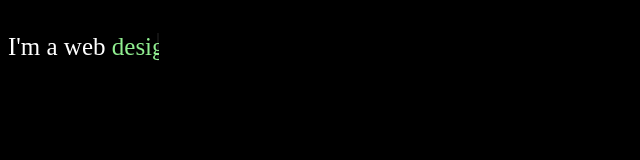
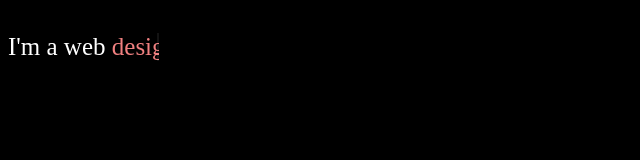
Before and after one commit to tkazee/spash_img, a plain HTML site: page INDEX.HTML in a window 1280 px wide. Shown: the full height of the page, 0-640 px from the left. Drawn offline with Linux system fonts and the light colour scheme.

Commit message:
this fourth commit from terminal

```diff
--- a/INDEX.HTML
+++ b/INDEX.HTML
@@ -21,7 +21,7 @@
         display:inline-block;
         animation: animation 8.5s steps(6) infinite ;
         width: 0ch;
-        color: lightgreen;
+        color: lightcoral;
     }
     p::before{
         display: inline-flex;
```
